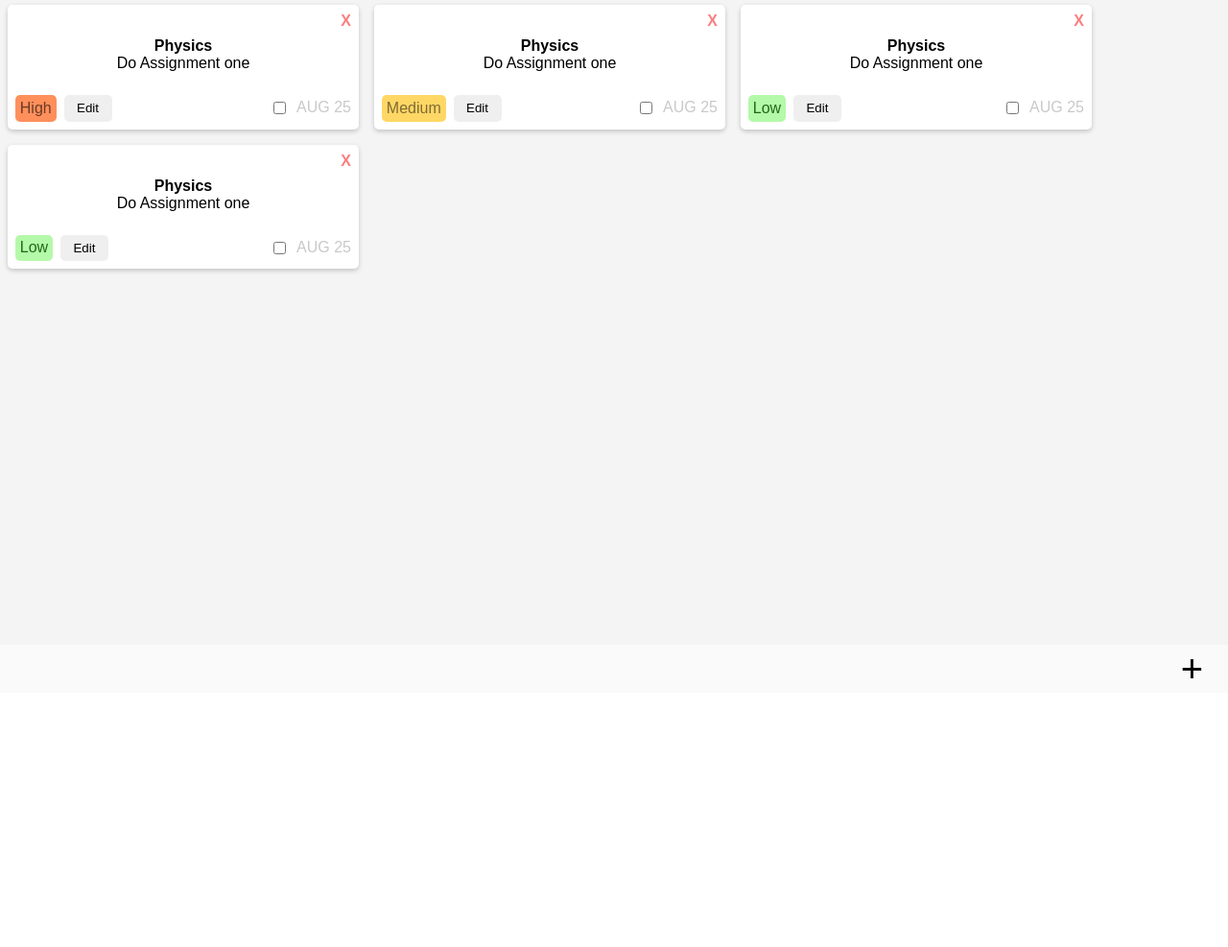
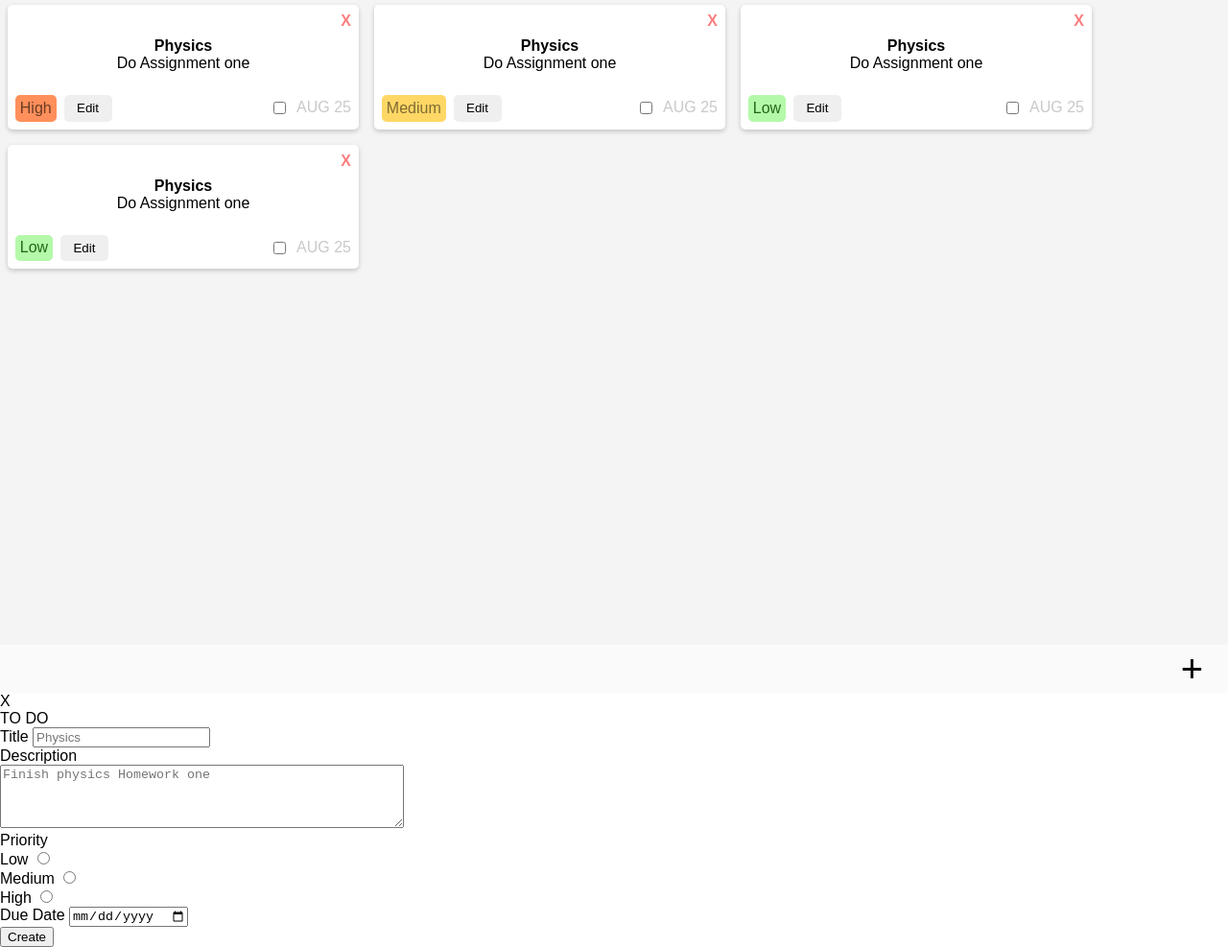
Before and after one commit to RGBreijo/toDoList, a website built with webpack: page dist/index.html in a window 1280 px wide. Shown: the part 78-1065 px from the top of the page at 96% size. Before the commit the page ends 800 px from the top, so only its background shows below. Built offline with nearby package versions, Linux system fonts and the light colour scheme.

Commit message:
added input card

```diff
--- a/dist/index.html
+++ b/dist/index.html
@@ -191,6 +191,71 @@
 
 
 
+    <div id="todoInputCardContainer">
+
+        <div id="todoInputCardClose">
+            <p>X</p>
+        </div>
+
+        <form action="">
+            <p id="todoInputCardTitle"> TO DO</p>
+
+            <div class="todoInputCardTitleContainer">
+                <label for="title">Title</label>
+                <input type="text" id="title" placeholder="Physics">
+            </div>
+
+            <div id="todoInputCardDescriptionContainer">
+                <div>
+                    <label for="description">Description</label>
+                </div>
+
+                <div id="descriptionTextAreaContainer">
+                    <textarea name="" id="" cols="50" rows="4" placeholder="Finish physics Homework one"></textarea>
+                </div>
+            </div>
+
+
+            <div class="priorityContainer">
+                <p>Priority</p>
+
+                <div class="priorityCheckboxContainer">
+
+                    <div>
+                        <label for="low" id="todoInputCardLow">Low</label>
+                        <input type="radio" class="priorityLevel" name="Priority" id="low">
+                    </div>
+
+
+                    <div>
+                        <label for="medium" id="todoInputCardMedium">Medium</label>
+                        <input type="radio" class="priorityLevel" name="Priority" id="medium">
+                     </div>
+
+                     <div>
+                        <label for="high" id="todoInputCardHigh">High</label>
+                        <input type="radio" class="priorityLevel" name="Priority" id="high">
+                     </div>
+
+                </div>
+
+            </div>
+
+            <div class="dueDateContainer">
+                <label for="dueDate">Due Date</label>
+                <input type="date" id="dueDate">
+            </div>
+
+            <div class="todoInputCardCreate">
+                <button>Create</button>
+            </div>
+        </form>
+    </div>
+
+
+
+
+
     <script src="main.js"></script>
 </body>
 </html>
```
